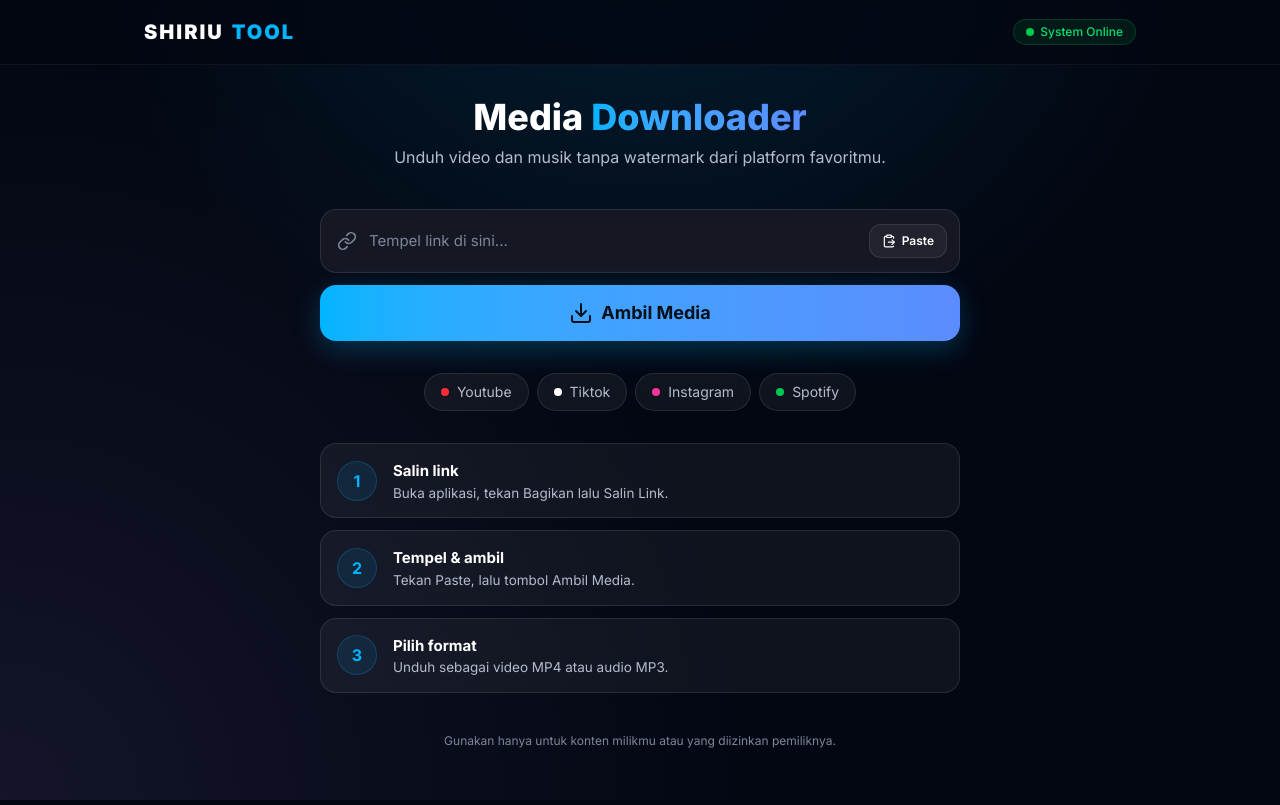
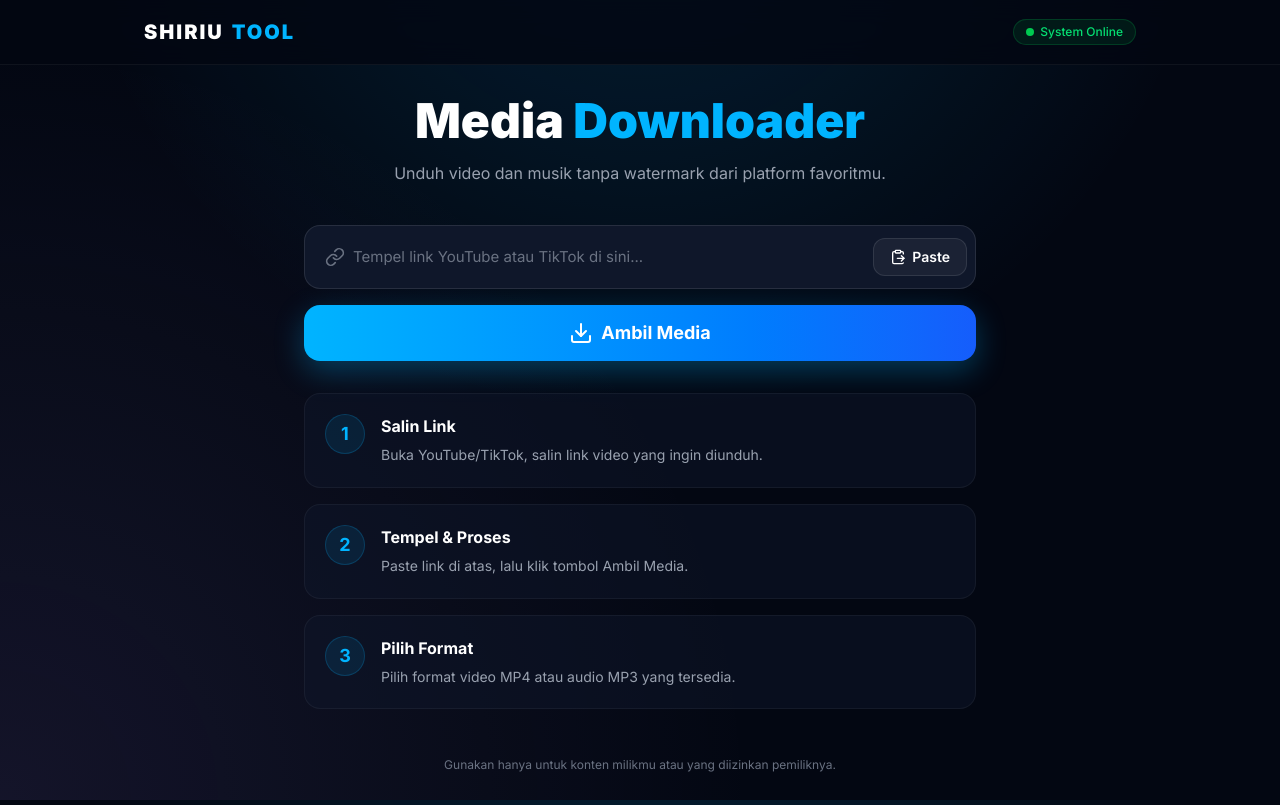
Before and after one commit to sionlimitles-spec/shiriu-tool, a Next.js app: page /downloader in a window 1280 px wide. Built offline with nearby package versions, Linux system fonts and the light colour scheme.

Commit message:
Update page.tsx

```diff
--- a/src/app/downloader/page.tsx
+++ b/src/app/downloader/page.tsx
@@ -1,8 +1,9 @@
 "use client";
 
 import { useState } from "react";
-import { Link as LinkIcon, Download, X, ClipboardPaste, Loader2, Play, Music, AlertCircle } from "lucide-react";
-import { fetchDownloadData, DownloadResult, detectPlatform } from "@/lib/api";
+import { Link as LinkIcon, Download, X, ClipboardPaste, Loader2, Play, Music, AlertCircle, CheckCircle2 } from "lucide-react";
+import { fetchDownloadData, DownloadResult } from "@/lib/api";
+import { motion, AnimatePresence } from "framer-motion";
 
 export default function DownloaderPage() {
   const [url, setUrl] = useState("");
@@ -10,15 +11,11 @@ export default function DownloaderPage() {
   const [error, setError] = useState("");
   const [result, setResult] = useState<DownloadResult | null>(null);
 
-  const platform = detectPlatform(url);
-
   const handlePaste = async () => {
     try {
       const text = await navigator.clipboard.readText();
       setUrl(text);
-    } catch (err) {
-      console.log("Gagal paste");
-    }
+    } catch (err) {}
   };
 
   const handleSubmit = async (e: React.FormEvent) => {
@@ -40,131 +37,126 @@ export default function DownloaderPage() {
   };
 
   return (
-    <div className="w-full max-w-2xl mx-auto px-4">
-
-      {/* HEADER TITLE */}
+    <div className="max-w-2xl mx-auto">
+      {/* Title */}
       <div className="text-center mb-10">
-        <h1 className="text-3xl md:text-4xl font-extrabold text-white mb-2">
-          Media <span className="text-transparent bg-clip-text bg-gradient-to-r from-[#00b4ff] to-[#5b8cff]">Downloader</span>
+        <h1 className="text-3xl md:text-5xl font-black text-white mb-4">
+          Media <span className="text-[#00b4ff]">Downloader</span>
         </h1>
-        <p className="text-[#b4bccd] text-sm md:text-base">
+        <p className="text-gray-400 text-sm md:text-base">
           Unduh video dan musik tanpa watermark dari platform favoritmu.
         </p>
       </div>
 
-      {/* FORM INPUT */}
-      <form onSubmit={handleSubmit} className="flex flex-col gap-3 mb-8">
-        <div className="flex items-center bg-[#151823] border border-white/10 rounded-2xl h-16 px-3 focus-within:border-[#00b4ff] focus-within:ring-1 focus-within:ring-[#00b4ff] transition-all">
-          <LinkIcon className="w-5 h-5 text-[#7d869b] ml-1 mr-3 shrink-0" />
+      {/* Form */}
+      <form onSubmit={handleSubmit} className="flex flex-col gap-4 mb-8">
+        <div className="relative flex items-center bg-[#0f172a] border border-white/10 rounded-2xl h-16 px-2 focus-within:border-[#00b4ff] focus-within:ring-2 focus-within:ring-[#00b4ff]/20 transition-all">
+          <div className="pl-3 pr-2 text-gray-500">
+            <LinkIcon className="w-5 h-5" />
+          </div>
           <input
             type="url"
             required
-            placeholder="Tempel link di sini..."
+            placeholder="Tempel link YouTube atau TikTok di sini..."
             value={url}
             onChange={(e) => setUrl(e.target.value)}
-            className="flex-1 bg-transparent border-none text-white outline-none placeholder:text-[#7d869b] text-[15px] min-w-0"
+            className="flex-1 bg-transparent border-none text-white outline-none placeholder:text-gray-500 text-[15px]"
           />
           {url && (
-            <button type="button" onClick={() => setUrl("")} className="p-2 text-[#7d869b] hover:text-white shrink-0">
+            <button type="button" onClick={() => setUrl("")} className="p-2 text-gray-500 hover:text-white">
               <X className="w-5 h-5" />
             </button>
           )}
           <button
             type="button"
             onClick={handlePaste}
-            className="flex items-center gap-1.5 px-3 py-2 bg-white/5 hover:bg-white/10 border border-white/10 rounded-xl text-xs font-semibold text-white transition-colors shrink-0 ml-1"
+            className="flex items-center gap-1.5 px-4 py-2 bg-white/5 border border-white/10 rounded-xl text-sm font-semibold text-white hover:bg-white/10 transition-colors ml-1 shrink-0"
           >
-            <ClipboardPaste size={14} /> Paste
+            <ClipboardPaste size={16} /> Paste
           </button>
         </div>
 
         <button
           type="submit"
           disabled={loading}
-          className="w-full h-14 bg-gradient-to-r from-[#00b4ff] to-[#5b8cff] text-[#04101a] font-bold text-lg rounded-2xl transition-all disabled:opacity-50 flex items-center justify-center gap-2 active:scale-[0.98] shadow-[0_8px_28px_rgba(0,180,255,0.25)]"
+          className="w-full h-14 bg-gradient-to-r from-[#00b4ff] to-blue-600 text-white font-bold text-lg rounded-2xl transition-all disabled:opacity-50 flex items-center justify-center gap-2 active:scale-[0.98] shadow-[0_10px_30px_rgba(0,180,255,0.3)] hover:shadow-[0_10px_40px_rgba(0,180,255,0.5)]"
         >
           {loading ? <Loader2 className="w-6 h-6 animate-spin" /> : <Download className="w-6 h-6" />}
-          {loading ? "Mencari Media..." : "Ambil Media"}
+          {loading ? "Memproses..." : "Ambil Media"}
         </button>
       </form>
 
-      {/* ERROR MESSAGE */}
-      {error && (
-        <div className="bg-red-500/10 border border-red-500/20 text-red-400 p-4 rounded-xl flex items-start gap-3 mb-8 text-sm">
-          <AlertCircle className="w-5 h-5 shrink-0" />
-          <p>{error}</p>
+      {/* State Messages */}
+      <AnimatePresence>
+        {error && (
+          <motion.div initial={{ opacity: 0, y: -10 }} animate={{ opacity: 1, y: 0 }} exit={{ opacity: 0 }} className="bg-red-500/10 border border-red-500/20 text-red-400 p-4 rounded-2xl flex items-start gap-3 mb-8 text-sm">
+            <AlertCircle className="w-5 h-5 shrink-0" />
+            <p className="font-medium">{error}</p>
+          </motion.div>
+        )}
+      </AnimatePresence>
+
+      {/* Steps Tutorial (Only show if no result and not loading) */}
+      {!result && !loading && (
+        <div className="grid gap-4 mt-8">
+          {[
+            { num: "1", title: "Salin Link", desc: "Buka YouTube/TikTok, salin link video yang ingin diunduh." },
+            { num: "2", title: "Tempel & Proses", desc: "Paste link di atas, lalu klik tombol Ambil Media." },
+            { num: "3", title: "Pilih Format", desc: "Pilih format video MP4 atau audio MP3 yang tersedia." }
+          ].map((step, i) => (
+            <motion.div initial={{ opacity: 0, x: -20 }} animate={{ opacity: 1, x: 0 }} transition={{ delay: i * 0.1 }} key={step.num} className="flex gap-4 p-5 rounded-2xl bg-[#0f172a]/50 border border-white/5 items-start">
+              <span className="flex-none w-10 h-10 rounded-full flex items-center justify-center font-bold text-[#00b4ff] bg-[#00b4ff]/10 border border-[#00b4ff]/20 text-lg">
+                {step.num}
+              </span>
+              <div>
+                <b className="text-white block mb-1">{step.title}</b>
+                <span className="text-sm text-gray-400 leading-relaxed">{step.desc}</span>
+              </div>
+            </motion.div>
+          ))}
         </div>
       )}
 
-      {/* PLATFORM CHIPS */}
-      <div className="flex flex-wrap justify-center gap-2 mb-8">
-        {["youtube", "tiktok", "instagram", "spotify"].map((p) => (
-          <span key={p} className={`capitalize flex items-center gap-2 px-4 py-2 rounded-full text-sm border transition-all ${
-            platform === p
-              ? "border-[#00b4ff] text-white bg-[#00b4ff]/10 shadow-[0_0_15px_rgba(0,180,255,0.2)]"
-              : "border-white/10 text-[#b4bccd] bg-white/5"
-          }`}>
-            <i className={`w-2 h-2 rounded-full ${
-              p === 'youtube' ? 'bg-red-500' :
-              p === 'tiktok' ? 'bg-white' :
-              p === 'instagram' ? 'bg-pink-500' : 'bg-green-500'
-            }`}></i>
-            {p}
-          </span>
-        ))}
-      </div>
+      {/* Hasil Download */}
+      <AnimatePresence>
+        {result && !loading && (
+          <motion.div initial={{ opacity: 0, scale: 0.95 }} animate={{ opacity: 1, scale: 1 }} className="bg-[#0f172a] border border-white/10 rounded-3xl overflow-hidden mt-8 shadow-2xl">
+            <div className="relative">
+              <img src={result.thumbnail} alt="Thumbnail" className="w-full aspect-video object-cover" />
+              <div className="absolute inset-0 bg-gradient-to-t from-[#0f172a] to-transparent" />
+              <div className="absolute bottom-4 left-4 right-4">
+                <span className="inline-flex items-center gap-1.5 px-3 py-1 rounded-full bg-green-500/20 border border-green-500/30 text-xs font-bold text-green-400 mb-2">
+                  <CheckCircle2 size={14} /> Berhasil
+                </span>
+                <h3 className="text-xl font-bold text-white leading-tight line-clamp-2">{result.title}</h3>
+                <p className="text-sm text-gray-300 mt-1">{result.author}</p>
+              </div>
+            </div>
 
-      {/* TUTORIAL STEPS */}
-      <div className="flex flex-col gap-3 mb-10">
-        {[
-          { num: 1, title: "Salin link", desc: "Buka aplikasi, tekan Bagikan lalu Salin Link." },
-          { num: 2, title: "Tempel & ambil", desc: "Tekan Paste, lalu tombol Ambil Media." },
-          { num: 3, title: "Pilih format", desc: "Unduh sebagai video MP4 atau audio MP3." }
-        ].map((step) => (
-          <div key={step.num} className="flex gap-4 p-4 rounded-2xl bg-white/5 border border-white/10 items-center">
-            <span className="flex-none w-10 h-10 rounded-full flex items-center justify-center font-bold text-[#00b4ff] bg-[#00b4ff]/10 border border-[#00b4ff]/20">
-              {step.num}
-            </span>
-            <div>
-              <b className="text-white text-[15px] block">{step.title}</b>
-              <span className="text-[13.5px] text-[#b4bccd] leading-tight block mt-0.5">{step.desc}</span>
-            </div>
-          </div>
-        ))}
-      </div>
-
-      {/* HASIL DOWNLOAD */}
-      {result && !loading && (
-        <div className="bg-[#151823] border border-white/10 rounded-3xl overflow-hidden animate-in fade-in slide-in-from-bottom-4 duration-300">
-          <img src={result.thumbnail} alt="Thumbnail" className="w-full aspect-video object-cover bg-black/50" />
-          <div className="p-5">
-            <h3 className="text-lg font-bold text-white leading-snug line-clamp-2">{result.title}</h3>
-            <p className="text-sm text-[#b4bccd] mt-1 mb-5">{result.author} {result.duration && `· ${result.duration}`}</p>
-
-            <div className="flex flex-col gap-2.5">
+            <div className="p-6 flex flex-col gap-3">
               {result.formats.map((format, idx) => (
                 <a
                   key={idx}
                   href={format.url}
                   target="_blank"
                   rel="noopener noreferrer"
-                  className="group flex items-center justify-between bg-white/5 hover:bg-white/10 border border-white/5 p-4 rounded-xl transition-all"
+                  className="group flex items-center justify-between bg-white/5 hover:bg-white/10 border border-white/10 p-4 rounded-xl transition-all"
                 >
-                  <div className="flex items-center gap-3">
-                    <div className={`p-2.5 rounded-lg ${format.type === "video" ? "bg-blue-500/20 text-blue-400" : "bg-purple-500/20 text-purple-400"}`}>
-                      {format.type === "video" ? <Play size={18} /> : <Music size={18} />}
+                  <div className="flex items-center gap-4">
+                    <div className={`p-3 rounded-xl ${format.type === "video" ? "bg-blue-500/20 text-blue-400" : "bg-purple-500/20 text-purple-400"}`}>
+                      {format.type === "video" ? <Play size={20} /> : <Music size={20} />}
                     </div>
-                    <span className="text-sm font-medium text-white">{format.label}</span>
+                    <span className="text-base font-semibold text-white">{format.label}</span>
                   </div>
-                  <Download size={20} className="text-[#b4bccd] group-hover:text-[#00b4ff] transition-colors" />
+                  <Download size={20} className="text-gray-400 group-hover:text-[#00b4ff] transition-colors" />
                 </a>
               ))}
             </div>
-          </div>
-        </div>
-      )}
+          </motion.div>
+        )}
+      </AnimatePresence>
 
-      <p className="text-center text-xs text-[#7d869b] mt-8">
+      <p className="text-center text-xs text-gray-500 mt-12">
         Gunakan hanya untuk konten milikmu atau yang diizinkan pemiliknya.
       </p>
     </div>
```
